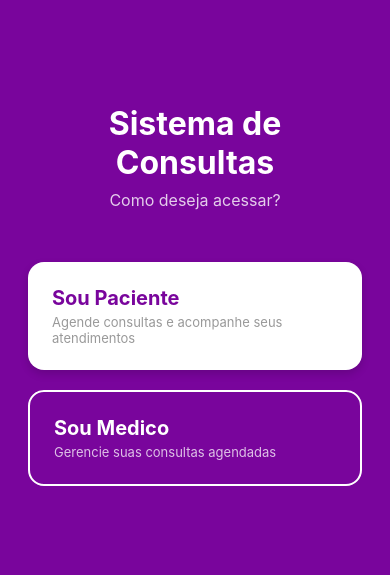
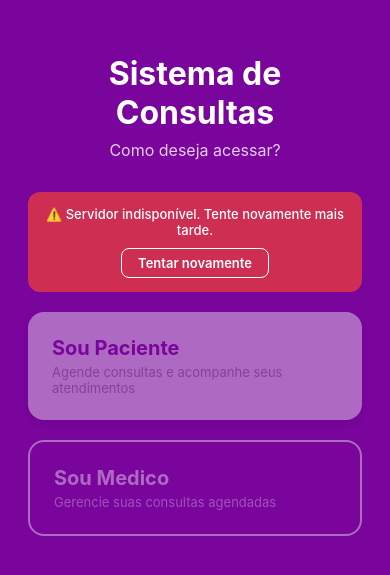
Before and after one commit to VanessaRibas/sistema-consultas-mobile, a React Native app: screen /Home in a window 390 px wide. Shown: the part 117-692 px from the top of the page. Built offline with nearby package versions, Linux system fonts and the light colour scheme; no server answers.

Commit message:
feat: Tratamento de Erros e Feedback Visual: Detecção de Backend Offline

```diff
--- a/src/screens/HomeScreen.tsx
+++ b/src/screens/HomeScreen.tsx
@@ -1,4 +1,4 @@
-import React from "react";
+import React, { useEffect, useState } from "react";
 import {
  View,
  Text,
@@ -6,15 +6,31 @@ import {
  TouchableOpacity,
  SafeAreaView,
  StatusBar,
+ ActivityIndicator,
 } from "react-native";
 import { NativeStackNavigationProp } from "@react-navigation/native-stack";
 import { RootStackParamList } from "../navigation/types";
+import { healthCheck } from "../services/api";
 
 type Props = {
  navigation: NativeStackNavigationProp<RootStackParamList, "Home">;
 };
 
+type StatusServico = "verificando" | "online" | "offline";
+
 export default function HomeScreen({ navigation }: Props) {
+ const [statusServico, setStatusServico] = useState<StatusServico>("verificando");
+
+ useEffect(() => {
+ verificarServico();
+ }, []);
+
+ async function verificarServico() {
+ setStatusServico("verificando");
+ const disponivel = await healthCheck();
+ setStatusServico(disponivel ? "online" : "offline");
+ }
+
  return (
  <SafeAreaView style={styles.container}>
  <StatusBar barStyle="light-content" backgroundColor="#79059C" />
@@ -22,11 +38,31 @@ export default function HomeScreen({ navigation }: Props) {
  <Text style={styles.titulo}>Sistema de Consultas</Text>
  <Text style={styles.subtitulo}>Como deseja acessar?</Text>
 
+ {/* Banner de status do serviço */}
+ {statusServico === "verificando" && (
+ <View style={[styles.banner, styles.bannerVerificando]}>
+ <ActivityIndicator size="small" color="#fff" style={{ marginRight: 8 }} />
+ <Text style={styles.bannerTexto}>Verificando conexão com o servidor...</Text>
+ </View>
+ )}
+
+ {statusServico === "offline" && (
+ <View style={[styles.banner, styles.bannerOffline]}>
+ <Text style={styles.bannerTexto}>
+ ⚠️ Servidor indisponível. Tente novamente mais tarde.
+ </Text>
+ <TouchableOpacity onPress={verificarServico} style={styles.tentarNovamenteBotao}>
+ <Text style={styles.tentarNovamenteTexto}>Tentar novamente</Text>
+ </TouchableOpacity>
+ </View>
+ )}
+
  {/* Botao Paciente */}
  <TouchableOpacity
- style={styles.botao}
+ style={[styles.botao, statusServico === "offline" && styles.botaoDesabilitado]}
  onPress={() => navigation.navigate("LoginPaciente")}
  activeOpacity={0.85}
+ disabled={statusServico === "offline"}
  >
  <Text style={styles.botaoTitulo}>Sou Paciente</Text>
  <Text style={styles.botaoDescricao}>
@@ -36,9 +72,10 @@ export default function HomeScreen({ navigation }: Props) {
 
  {/* Botao Medico */}
  <TouchableOpacity
- style={[styles.botao, styles.botaoMedico]}
+ style={[styles.botao, styles.botaoMedico, statusServico === "offline" && styles.botaoMedicoDesabilitado]}
  onPress={() => navigation.navigate("LoginMedico")}
  activeOpacity={0.85}
+ disabled={statusServico === "offline"}
  >
  <Text style={[styles.botaoTitulo, styles.botaoMedicoTitulo]}>
  Sou Medico
@@ -74,7 +111,40 @@ const styles = StyleSheet.create({
  fontSize: 16,
  color: "rgba(255,255,255,0.8)",
  textAlign: "center",
- marginBottom: 52,
+ marginBottom: 32,
+ },
+ banner: {
+ width: "100%",
+ borderRadius: 12,
+ padding: 14,
+ marginBottom: 20,
+ alignItems: "center",
+ },
+ bannerVerificando: {
+ backgroundColor: "rgba(255,255,255,0.15)",
+ flexDirection: "row",
+ },
+ bannerOffline: {
+ backgroundColor: "rgba(220, 53, 69, 0.85)",
+ },
+ bannerTexto: {
+ color: "#fff",
+ fontSize: 13,
+ textAlign: "center",
+ fontWeight: "500",
+ },
+ tentarNovamenteBotao: {
+ marginTop: 10,
+ borderWidth: 1,
+ borderColor: "#fff",
+ borderRadius: 8,
+ paddingHorizontal: 16,
+ paddingVertical: 6,
+ },
+ tentarNovamenteTexto: {
+ color: "#fff",
+ fontSize: 13,
+ fontWeight: "600",
  },
  botao: {
  width: "100%",
@@ -88,12 +158,18 @@ const styles = StyleSheet.create({
  shadowRadius: 8,
  elevation: 5,
  },
+ botaoDesabilitado: {
+ opacity: 0.4,
+ },
  botaoMedico: {
  backgroundColor: "transparent",
  borderWidth: 2,
  borderColor: "#fff",
  shadowOpacity: 0,
  elevation: 0,
+ },
+ botaoMedicoDesabilitado: {
+ opacity: 0.4,
  },
  botaoTitulo: {
  fontSize: 20,
--- a/src/screens/medico/LoginMedicoScreen.tsx
+++ b/src/screens/medico/LoginMedicoScreen.tsx
@@ -13,7 +13,7 @@ import {
 import { NativeStackNavigationProp } from "@react-navigation/native-stack";
 import { RootStackParamList } from "../../navigation/types";
 import { buscarMedicoPorCrm } from "../../services/medicoService";
-import { mensagemErroApi } from "../../utils/apiErro";
+import { isNetworkError } from "../../services/api";
 
 type Props = {
  navigation: NativeStackNavigationProp<RootStackParamList, "LoginMedico">;
@@ -45,8 +45,14 @@ export default function LoginMedicoScreen({ navigation }: Props) {
  medicoNome: medico.nome,
  });
  }
- } catch (e) {
- setErro(mensagemErroApi(e, "CRM nao encontrado. Verifique e tente novamente."));
+ } catch (error) {
+ if (isNetworkError(error)) {
+ setErro(
+ "Servidor indisponivel. Verifique se o backend esta rodando e tente novamente."
+ );
+ } else {
+ setErro("CRM nao encontrado. Verifique e tente novamente.");
+ }
  } finally {
  setCarregando(false);
  }
--- a/src/screens/paciente/LoginPacienteScreen.tsx
+++ b/src/screens/paciente/LoginPacienteScreen.tsx
@@ -13,7 +13,7 @@ import {
 import { NativeStackNavigationProp } from "@react-navigation/native-stack";
 import { RootStackParamList } from "../../navigation/types";
 import { buscarPacientePorCpf } from "../../services/pacienteService";
-import { mensagemErroApi } from "../../utils/apiErro";
+import { isNetworkError } from "../../services/api";
 
 type Props = {
  navigation: NativeStackNavigationProp<RootStackParamList, "LoginPaciente">;
@@ -38,8 +38,14 @@ export default function LoginPacienteScreen({ navigation }: Props) {
  pacienteId: paciente.id,
  pacienteNome: paciente.nome,
  });
- } catch (e) {
- setErro(mensagemErroApi(e, "CPF nao encontrado. Verifique ou crie um cadastro."));
+ } catch (error) {
+ if (isNetworkError(error)) {
+ setErro(
+ "Servidor indisponivel. Verifique se o backend esta rodando e tente novamente."
+ );
+ } else {
+ setErro("CPF nao encontrado. Verifique ou crie um cadastro.");
+ }
  } finally {
  setCarregando(false);
  }
--- a/src/services/api.ts
+++ b/src/services/api.ts
@@ -1,4 +1,5 @@
-import axios from "axios";
+import axios, { AxiosError } from "axios";
+
 const BASE_URL = "http://localhost:8080";
 
 const api = axios.create({
@@ -10,3 +11,20 @@ const api = axios.create({
 });
 
 export default api;
+
+
+export function isNetworkError(error: unknown): boolean {
+ if (error instanceof AxiosError) {
+ return !error.response;
+ }
+ return false;
+}
+
+export async function healthCheck(): Promise<boolean> {
+ try {
+ await axios.get(`${BASE_URL}/health`, { timeout: 3000 });
+ return true;
+ } catch {
+ return false;
+ }
+}
```
